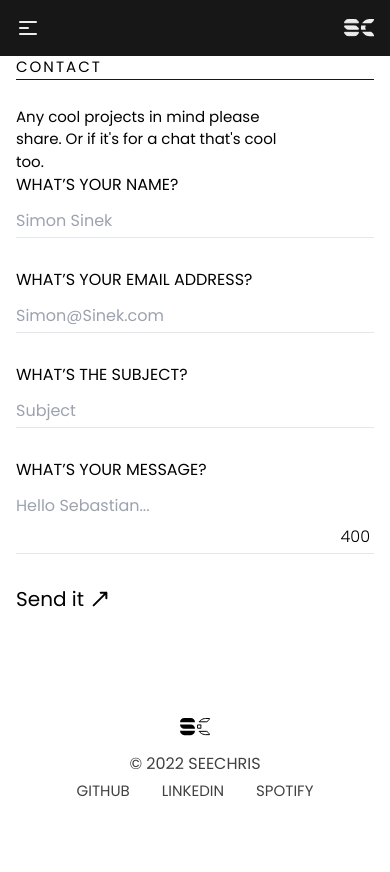
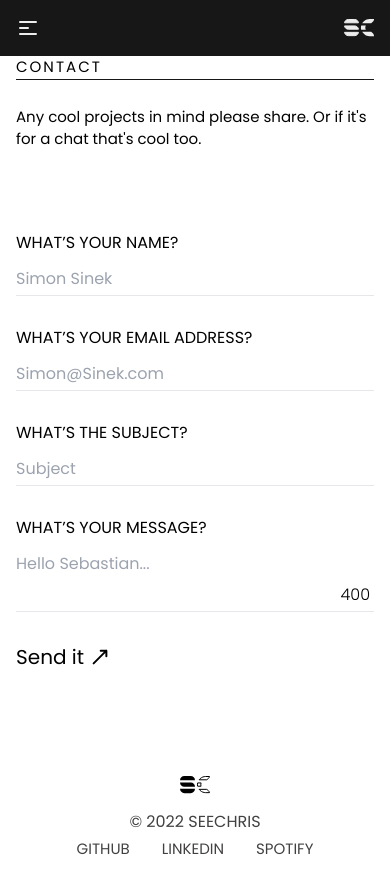
Before and after one commit to SebastianCCC/portfolioapp, a Next.js app: page /contact in a window 390 px wide. Before the commit the page ends 844 px from the top, so only its background shows below. Built offline with nearby package versions, Linux system fonts and the light colour scheme.

Commit message:
add hotfix

```diff
--- a/components/Layout.js
+++ b/components/Layout.js
@@ -32,7 +32,7 @@ const Layout = ({ children }) => {
             </>
           )}
         </header>
-        <main className="flex-1 p-4">{children}</main>
+        <main className="container m-auto flex-1 p-4">{children}</main>
         <footer className="min-w-full">{mounted && <NavBottom />}</footer>
       </div>
     </>
--- a/components/Main/About/index.js
+++ b/components/Main/About/index.js
@@ -45,7 +45,7 @@ const About = ({ title, mail }) => {
             />
           </motion.div>
           <div className="w-full">
-            <h3 className="uppercase text-base dark:text-tertiary mt-7 xl:mt-0 mb-3">
+            <h3 className="uppercase text-base dark:text-tertiary mt-7 md:mt-0 mb-3">
               Stuff about me
             </h3>
             <motion.p
@@ -72,7 +72,7 @@ const About = ({ title, mail }) => {
                     delay: 0.2,
                     duration: 1,
                   }}
-                  className={`pt-2 md:block ${isShown ? 'block' : 'hidden'}`}
+                  className={`pt-2 lg:block ${isShown ? 'block' : 'hidden'}`}
                 >
                   But quickly realized I enjoyed the development aspect of games, and jumped to
                   developing plugins, extensions and addons for popular games like Minecraft, GTA V
@@ -88,7 +88,7 @@ const About = ({ title, mail }) => {
                     delay: 0.8,
                     duration: 1,
                   }}
-                  className={`pt-2 md:block ${isShown ? 'block' : 'hidden'} -z-10`}
+                  className={`pt-2 lg:block ${isShown ? 'block' : 'hidden'} -z-10`}
                 >
                   A few years later I started doing game design and 3d in the more popular program
                   ZBrush, and realized the visual aspects of development was the thing for me. And
@@ -99,7 +99,7 @@ const About = ({ title, mail }) => {
                 </motion.span>
               </>
             </motion.p>
-            <motion.div layout className="z-10 md:hidden">
+            <motion.div layout className="z-10 lg:hidden">
               <motion.button
                 initial={{ x: 50, opacity: 0 }}
                 whileInView={{ x: 0, opacity: 1 }}
--- a/pages/contact.js
+++ b/pages/contact.js
@@ -11,9 +11,10 @@ import { Sendicon } from '../assets'
 const Contact = () => {
   const [isSend, setIsSend] = useState(false)
   const container = {
-    hidden: { x: '100vw' },
+    hidden: { x: -50, opacity: 0 },
     show: {
       x: 0,
+      opacity: 1,
       transition: {
         delay: 0.2,
         duration: 1.2,
@@ -24,8 +25,8 @@ const Contact = () => {
   }
 
   const item = {
-    hidden: { x: '100vw' },
-    show: { x: 0 },
+    hidden: { x: -50, opacity: 0 },
+    show: { x: 0, opacity: 1 },
   }
 
   const maxMsgTxtLength = 400
@@ -99,7 +100,7 @@ const Contact = () => {
             delay: 0.2,
             duration: 2,
           }}
-          className="text-base mr-20"
+          className="text-base lg:mr-20"
         >
           Any cool projects in mind please share. Or if it&apos;s for a chat that&apos;s cool too.
         </motion.h1>
@@ -108,7 +109,7 @@ const Contact = () => {
           initial="hidden"
           animate="show"
           id="form"
-          className="w-full"
+          className="w-full mt-20 lg:mt-0"
           onSubmit={handleSubmit(onSubmit)}
         >
           {data.map(({ type, placeholder, name, registerid, error }, i) => {
```
